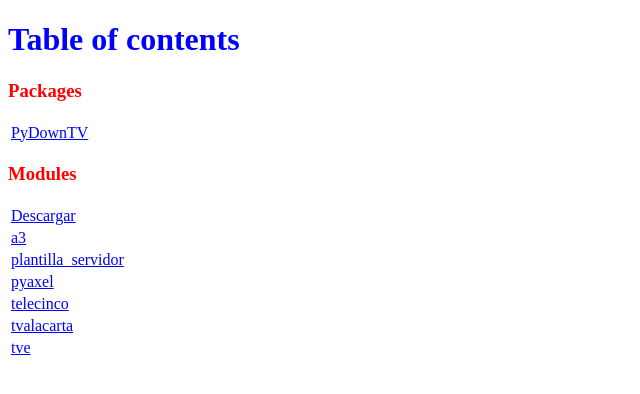
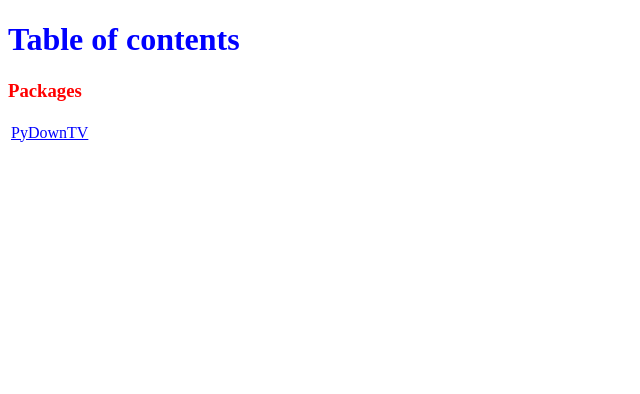
Before and after one commit to aabilio/PyDownTV, a plain HTML site: page doc/index.html in a window 1280 px wide. Shown: the whole page, without its empty margins (0-640 px from the left). Drawn offline with Linux system fonts and the light colour scheme.

Commit message:
nuevos doc/

```diff
--- a/doc/index.html
+++ b/doc/index.html
@@ -16,29 +16,4 @@
 </tr>
 </table>
 
-<h3 style="background-color:#FFFFFF;color:#FF0000">Modules</h3>
-<table>
-<tr>
-<td><a style="color:#0000FF" href="Descargar.html">Descargar</a></td>
-<td></td>
-</tr><tr>
-<td><a style="color:#0000FF" href="a3.html">a3</a></td>
-<td></td>
-</tr><tr>
-<td><a style="color:#0000FF" href="plantilla_servidor.html">plantilla_servidor</a></td>
-<td></td>
-</tr><tr>
-<td><a style="color:#0000FF" href="pyaxel.html">pyaxel</a></td>
-<td></td>
-</tr><tr>
-<td><a style="color:#0000FF" href="telecinco.html">telecinco</a></td>
-<td></td>
-</tr><tr>
-<td><a style="color:#0000FF" href="tvalacarta.html">tvalacarta</a></td>
-<td></td>
-</tr><tr>
-<td><a style="color:#0000FF" href="tve.html">tve</a></td>
-<td></td>
-</tr>
-</table>
 </body></html>
```
Also changed, not shown: doc/index-PyDownTV.html (+7 -0 lines).
